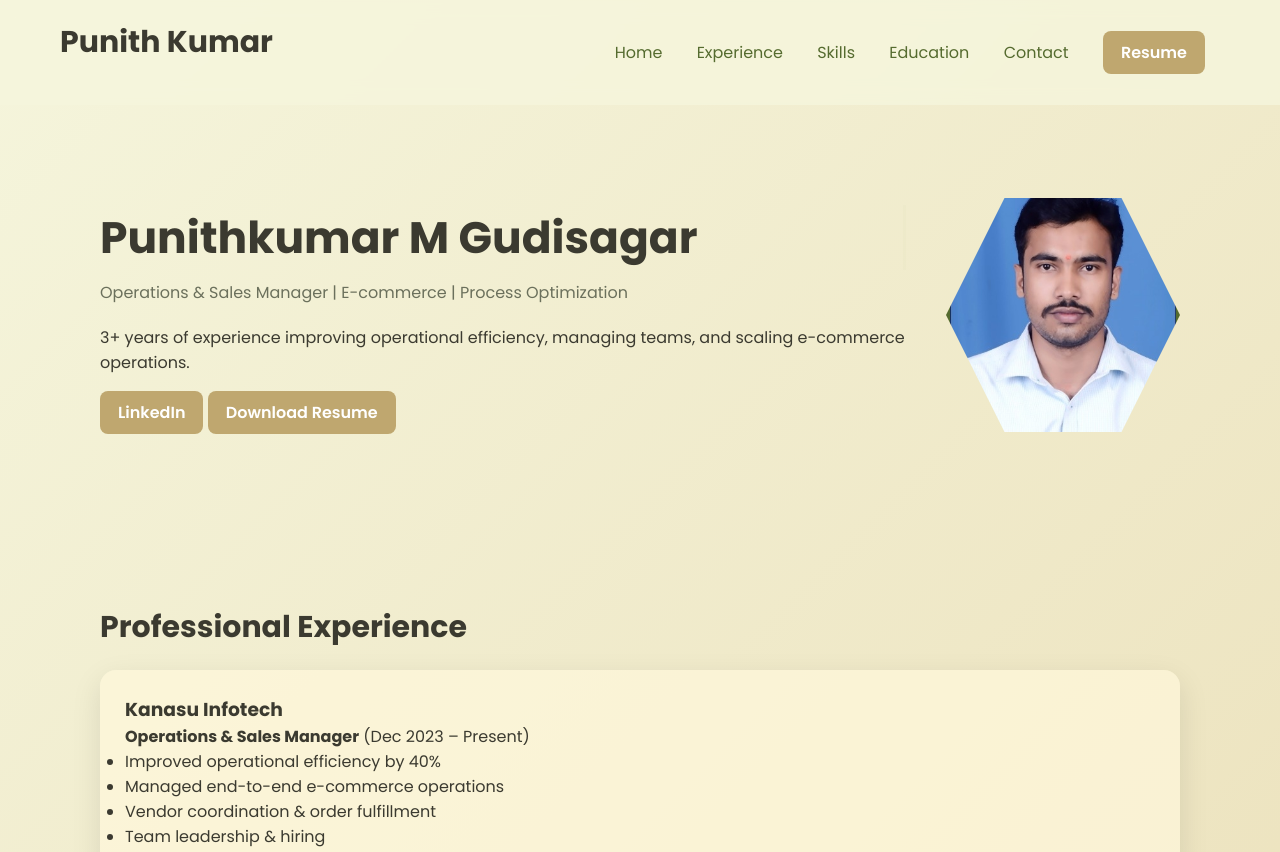
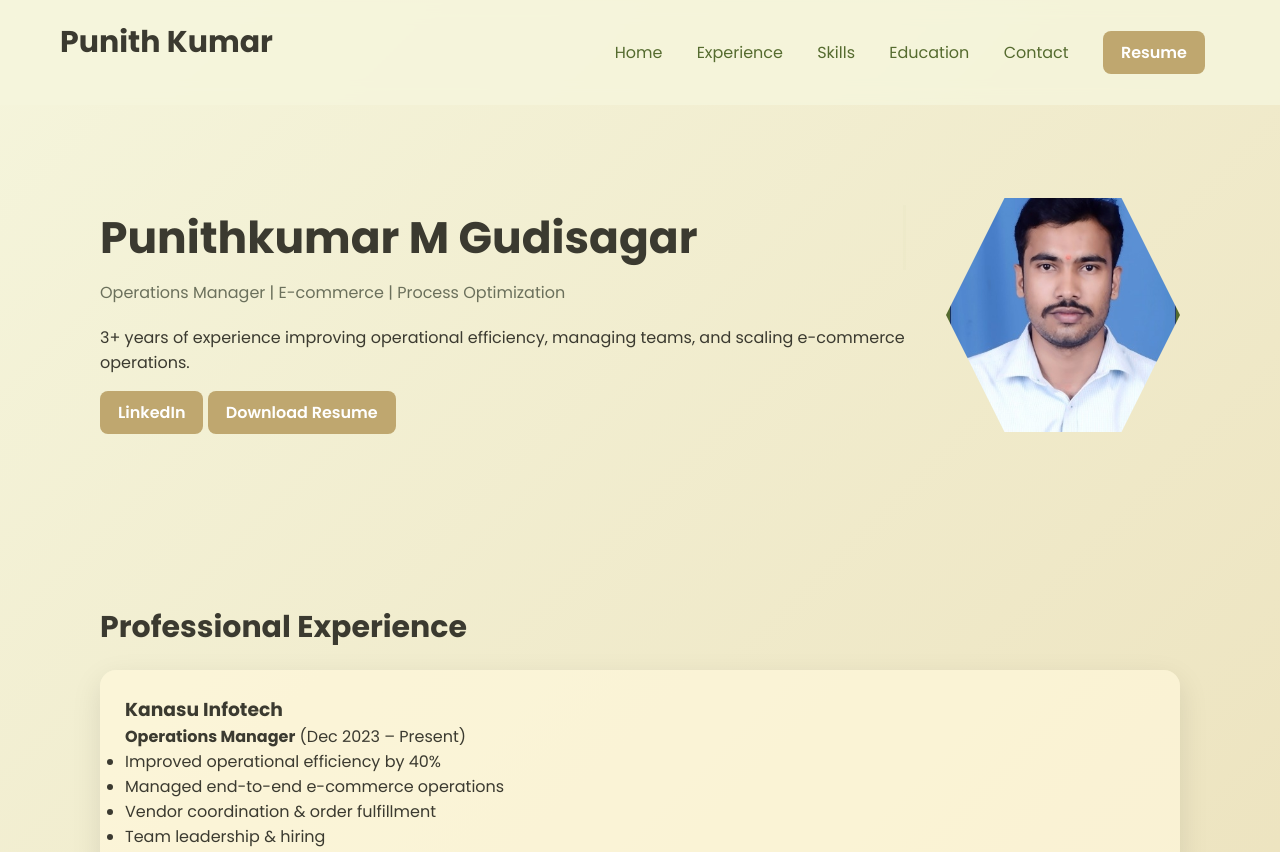
Before and after one commit to punithkumar686-sketch/punith-portfolio, a plain HTML site: page index.html in a window 1280 px wide. Shown: the top 852 px of the page. Drawn offline with Linux system fonts and the light colour scheme.

Commit message:
Update index.html

```diff
--- a/index.html
+++ b/index.html
@@ -71,7 +71,7 @@ footer{text-align:center;padding:30px;background:rgba(245,245,220,0.8)}
 <section id="home" class="home">
 <div>
 <h1 class="typing">Punithkumar M Gudisagar</h1>
-<p class="subtitle">Operations & Sales Manager | E-commerce | Process Optimization</p>
+<p class="subtitle">Operations Manager | E-commerce | Process Optimization</p>
 <p>3+ years of experience improving operational efficiency, managing teams, and scaling e-commerce operations.</p>
 <br>
 <a class="btn" href="https://linkedin.com/in/punith-kumar-116992112" target="_blank">LinkedIn</a>
@@ -88,7 +88,7 @@ footer{text-align:center;padding:30px;background:rgba(245,245,220,0.8)}
 
 <div class="card">
 <h3>Kanasu Infotech</h3>
-<p><strong>Operations & Sales Manager</strong> (Dec 2023 – Present)</p>
+<p><strong>Operations Manager</strong> (Dec 2023 – Present)</p>
 <ul>
 <li>Improved operational efficiency by 40%</li>
 <li>Managed end-to-end e-commerce operations</li>
```
